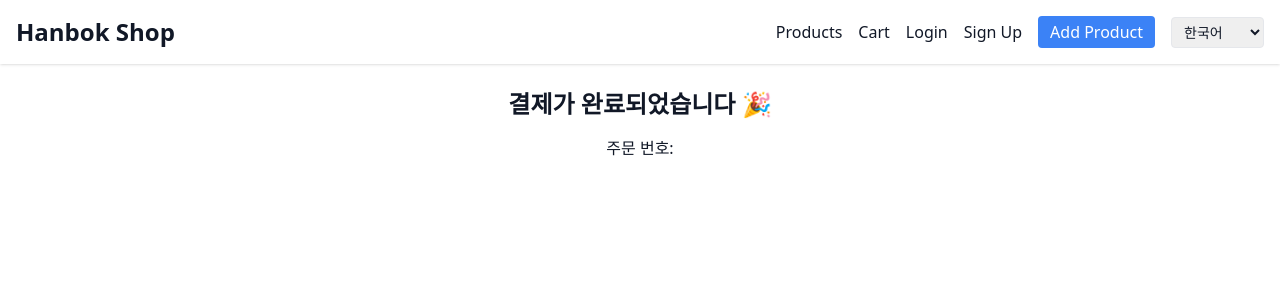
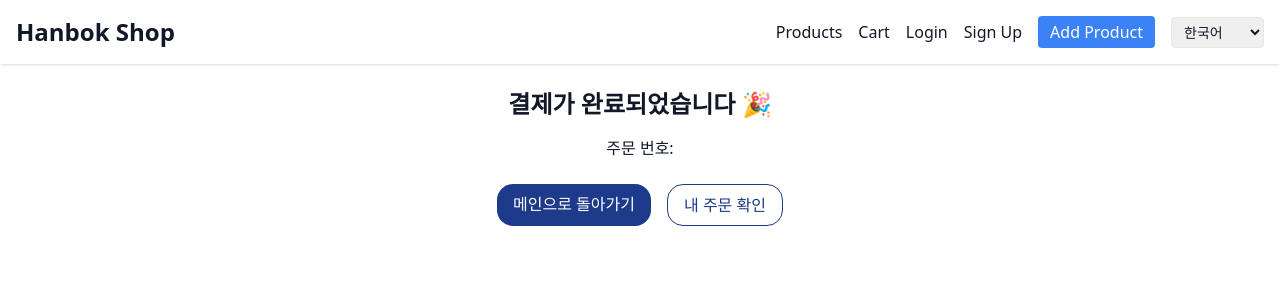
Before and after one commit to SketchMorph/hangage-site, a Next.js app: page /orders/success in a window 1280 px wide. Shown: the top 300 px of the page. Built offline with nearby package versions, Linux system fonts and the light colour scheme.

Commit message:
Update page.jsx

```diff
--- a/app/orders/success/page.jsx
+++ b/app/orders/success/page.jsx
@@ -2,6 +2,7 @@
 
 import { useEffect } from "react";
 import { createClient } from "@supabase/supabase-js";
+import Link from "next/link";
 
 export const dynamic = "force-dynamic"; // ✅ 동적 렌더링 강제
 
@@ -14,15 +15,37 @@ export default function SuccessPage({ searchParams }) {
   const orderId = searchParams.orderId;
 
   useEffect(() => {
-    if (orderId) {
-      supabase.from("orders").update({ status: "paid" }).eq("id", orderId);
+    async function markAsPaid() {
+      const { error } = await supabase
+        .from("orders")
+        .update({ status: "paid" })
+        .eq("id", orderId);
+      if (error) {
+        console.error("주문 업데이트 실패:", error);
+      }
     }
+    if (orderId) markAsPaid();
   }, [orderId]);
 
   return (
     <div className="p-6 text-center">
       <h1 className="text-2xl font-bold mb-4">결제가 완료되었습니다 🎉</h1>
-      <p>주문 번호: {orderId}</p>
+      <p className="mb-6">주문 번호: {orderId}</p>
+
+      <div className="flex gap-4 justify-center">
+        <Link
+          href="/"
+          className="px-4 py-2 rounded-2xl bg-blue-900 hover:bg-blue-800 text-white"
+        >
+          메인으로 돌아가기
+        </Link>
+        <Link
+          href="/orders"
+          className="px-4 py-2 rounded-2xl border border-blue-900 text-blue-900 hover:bg-blue-50"
+        >
+          내 주문 확인
+        </Link>
+      </div>
     </div>
   );
 }
```
